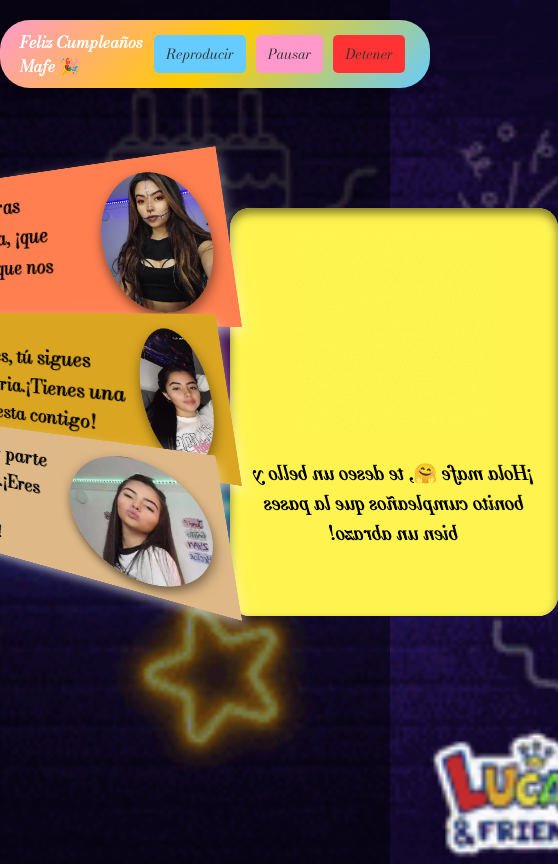
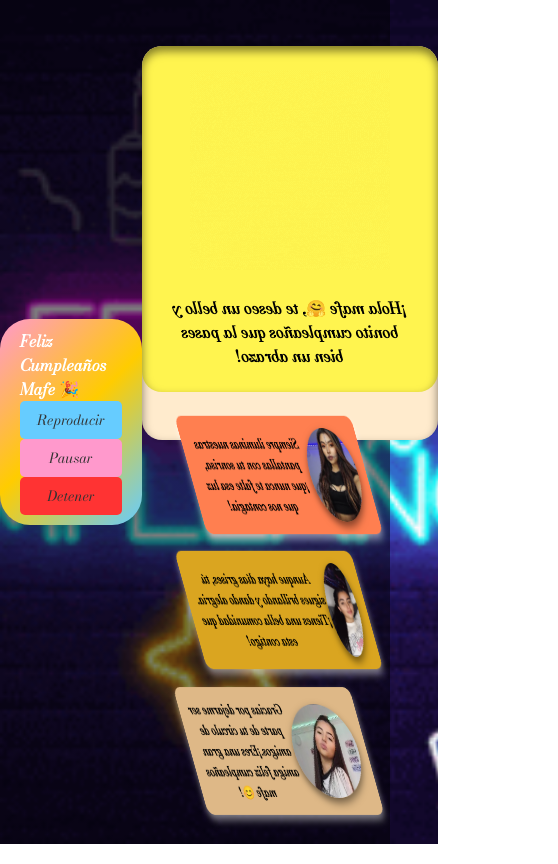
Before and after one commit to archediroero/archediroero.github.io, a plain HTML site: page index.html in a window 390 px wide. Shown: the whole page, 558 px wide, since content can reach past the window. Drawn offline with nearby package versions, Linux system fonts and the light colour scheme.

Commit message:
style.css

```diff
--- a/style.css
+++ b/style.css
@@ -1,100 +1,203 @@
 @import url('https://fonts.googleapis.com/css2?family=Bodoni+Moda:ital@1&display=swap');
-*{
+
+* {
     padding: 0;
     margin: 0;
     font-family: 'Bodoni Moda', serif;
 }
-body{
+
+body {
     height: 100vh;
-    background: linear-gradient(rgba(0,0,0,0.5),rgba(0,0,0,0.5)),url(bday.gif);
+    background: linear-gradient(rgba(0, 0, 0, 0.5), rgba(0, 0, 0, 0.5)), url(bday.gif);
     background-position: center;
     background-repeat: no-repeat;
     background-size: cover;
+    display: flex;
+    justify-content: center;
+    align-items: center;
+    overflow: hidden;
 }
-.container{
+
+.container {
     perspective: 1000px;
+    width: 100%;
+    display: flex;
+    justify-content: center;
+    align-items: center;
+    flex-direction: column;
 }
-.card{
+
+.card {
     width: 280px;
     height: 360px;
-    position: absolute;
-    top: 100px;
-    left: 230px;
-    transition: ;
-    transform-style:;
+    position: relative;
+    top: 0;
+    transition: 0.3s;
+    transform-style: preserve-3d;
 }
-.card:hover{
+
+.card:hover {
     transform: rotateY(180deg);
 }
-.block{
-    position: absolute;
-    top:200px;
-    right: 600px;
-    perspective: 800px;
+
+.block {
+    position: relative;
+    display: flex;
+    justify-content: center;
+    flex-wrap: wrap;
+    padding-top: 20px;
+    gap: 15px;
 }
-.outside,.inside{
+
+.outside,
+.inside {
     width: 100%;
     height: 100%;
     border-radius: 20px;
     text-align: center;
     padding: 1.5rem;
 }
-.outside{
+
+.outside {
     background-color: blanchedalmond;
-    box-shadow: inset 0 5px 10px rgba(0,0,0,0.5);
+    box-shadow: inset 0 5px 10px rgba(0, 0, 0, 0.5);
     position: absolute;
     backface-visibility: hidden;
 }
-.outside h1{
-    font-size: 3rem;
+
+.outside h1 {
+    font-size: 2rem;
     font-weight: bold;
     color: salmon;
     margin-bottom: 30px;
 }
-.inside{
+
+.inside {
     background-color: rgb(255, 244, 79);
-    box-shadow: inset 0 5px 10px rgba(0,0,0,0.5);
+    box-shadow: inset 0 5px 10px rgba(0, 0, 0, 0.5);
     transform: rotateY(180deg);
 }
-.inside h3{
-    font-size: 1.2rem;
+
+.inside h3 {
+    font-size: 1rem;
     font-weight: bold;
     margin-top: 20px;
 }
-.frames{
-    width: 400px;
+
+.frames {
+    width: 150px;
     height: 150px;
     box-shadow: 0 5px 10px rgba(255, 255, 255, 0.5);
     display: flex;
     align-items: center;
-    justify-content: space-around;
-    padding: 0 0.8rem;
+    justify-content: center;
+    padding: 0.8rem;
+    transform: rotateY(-230deg) rotateX(20deg);
+    position: relative;
+    border-radius: 10px;
+    text-align: center;
+}
 
-    transform: rotateY(-230deg) rotateX(20deg);
-    position: absolute;
+.frames img {
+    width: 80px;
+    height: 80px;
+    border-radius: 50%;
+    box-shadow: 0 5px 10px rgba(0, 0, 0, 0.5);
 }
-.frames img{
-    width: 125px;
-    height: 125px;
-    border-radius: 50%;
-    box-shadow: 0 5px 10px rgba(0,0,0,0.5);
+
+.frames p {
+    font-size: 0.9rem;
+    font-weight: bold;
 }
-.frames p{
-   font-size: 20px;
-   font-weight: bold;
-   transform: rotateY(180deg);
-}
-.frames:nth-child(1)
-{
-    top:-130px;
-    z-index: -1;
+
+.frames:nth-child(1) {
     background-color: coral;
 }
-.frames:nth-child(2){
+
+.frames:nth-child(2) {
     background-color: goldenrod;
 }
-.frames:nth-child(3)
-{
-    top:110px;
+
+.frames:nth-child(3) {
     background-color: burlywood;
 }
+
+.audio-container {
+    width: 100%;
+    max-width: 500px;
+    margin: 20px auto;
+    background: linear-gradient(135deg, #ff99cc, #ffcc00, #66ccff);
+    padding: 10px 20px;
+    border-radius: 30px;
+    display: flex;
+    justify-content: space-between;
+    align-items: center;
+    box-shadow: 0px 4px 10px rgba(0, 0, 0, 0.1);
+}
+
+.audio-container button {
+    background-color: #fff;
+    border: none;
+    color: #333;
+    padding: 8px 12px;
+    font-size: 14px;
+    cursor: pointer;
+    border-radius: 5px;
+    margin: 0 5px;
+    transition: background-color 0.3s;
+}
+
+.audio-container button:hover {
+    background-color: #ffcc00;
+    color: #fff;
+}
+
+.audio-container .play {
+    background-color: #66ccff;
+}
+
+.audio-container .pause {
+    background-color: #ff99cc;
+}
+
+.audio-container .stop {
+    background-color: #ff3333;
+}
+
+/* Media Queries for Responsiveness */
+@media (max-width: 768px) {
+    .card {
+        width: 100%;
+        height: auto;
+        margin-top: 20px;
+    }
+
+    .block {
+        flex-direction: column;
+        gap: 10px;
+    }
+
+    .frames {
+        width: 100%;
+        height: auto;
+    }
+
+    .frames img {
+        width: 100px;
+        height: 100px;
+    }
+
+    .frames p {
+        font-size: 14px;
+    }
+
+    .audio-container {
+        flex-direction: column;
+        align-items: center;
+    }
+
+    .audio-container button {
+        width: 100%;
+        margin: 5px 0;
+    }
+}
```
